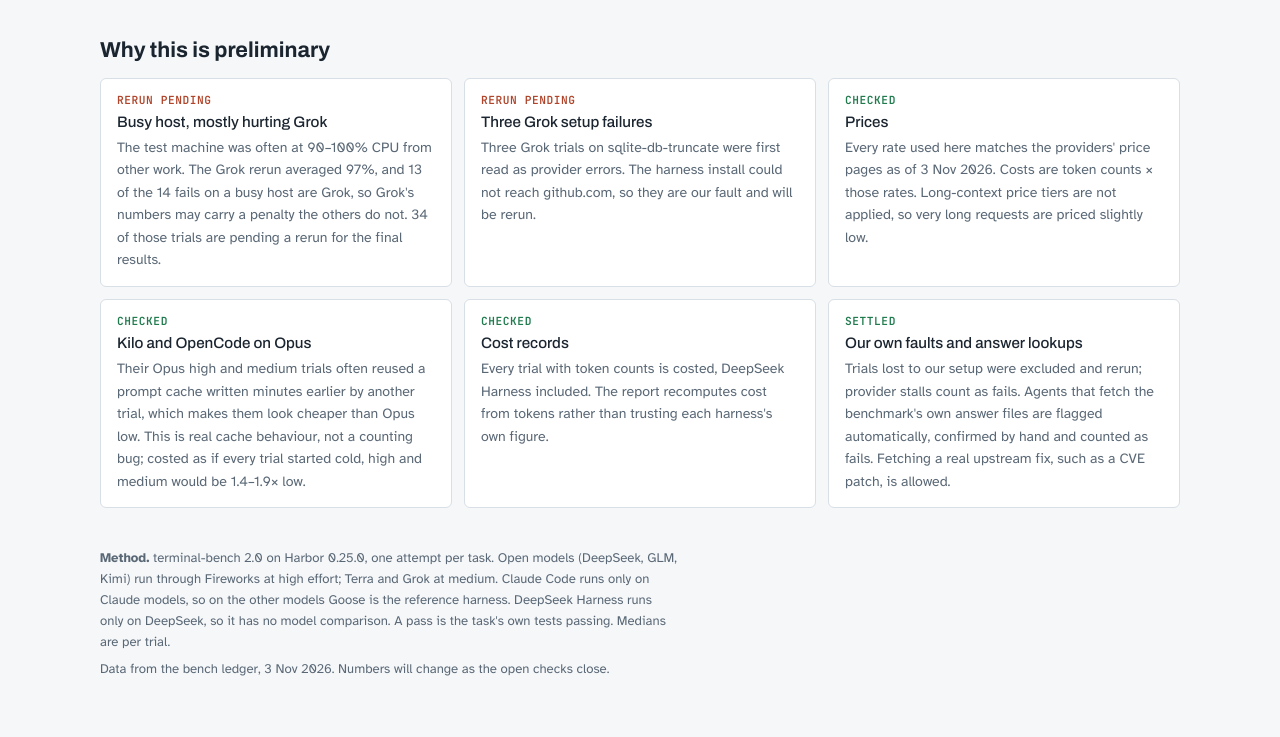
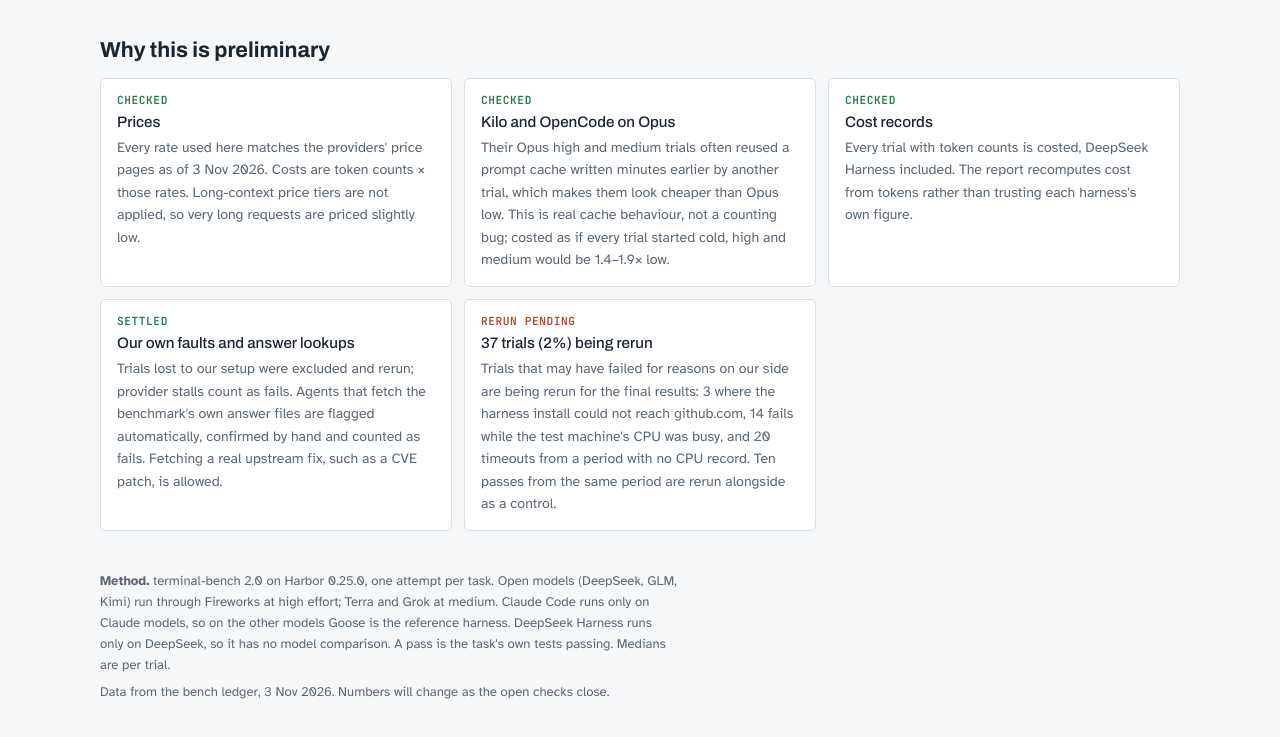
Before and after one commit to leon3536/eng-test-bench, a plain HTML site: page docs/report.html in a window 1280 px wide. Shown: the part 2635-3372 px from the top of the page. Drawn offline with Linux system fonts and the light colour scheme.

Commit message:
Report: fold the busy-host and setup-failure notes into one reruns note
Co-Authored-By: Claude Opus 5.5 <noreply@anthropic.com>

```diff
--- a/docs/report.html
+++ b/docs/report.html
@@ -160,12 +160,11 @@ footer { font-size: 0.82rem; color: var(--muted); display: grid; gap: 6px; max-w
   <section>
     <h2>Why this is preliminary</h2>
     <div class="caveats">
-      <div class="caveat"><span class="tag open">Rerun pending</span><h3>Busy host, mostly hurting Grok</h3><p>The test machine was often at 90–100% CPU from other work. The Grok rerun averaged 97%, and 13 of the 14 fails on a busy host are Grok, so Grok's numbers may carry a penalty the others do not. 34 of those trials are pending a rerun for the final results.</p></div>
-      <div class="caveat"><span class="tag open">Rerun pending</span><h3>Three Grok setup failures</h3><p>Three Grok trials on sqlite-db-truncate were first read as provider errors. The harness install could not reach github.com, so they are our fault and will be rerun.</p></div>
       <div class="caveat"><span class="tag done">Checked</span><h3>Prices</h3><p>Every rate used here matches the providers' price pages as of 3 Nov 2026. Costs are token counts × those rates. Long-context price tiers are not applied, so very long requests are priced slightly low.</p></div>
       <div class="caveat"><span class="tag done">Checked</span><h3>Kilo and OpenCode on Opus</h3><p>Their Opus high and medium trials often reused a prompt cache written minutes earlier by another trial, which makes them look cheaper than Opus low. This is real cache behaviour, not a counting bug; costed as if every trial started cold, high and medium would be 1.4–1.9× low.</p></div>
       <div class="caveat"><span class="tag done">Checked</span><h3>Cost records</h3><p>Every trial with token counts is costed, DeepSeek Harness included. The report recomputes cost from tokens rather than trusting each harness's own figure.</p></div>
       <div class="caveat"><span class="tag done">Settled</span><h3>Our own faults and answer lookups</h3><p>Trials lost to our setup were excluded and rerun; provider stalls count as fails. Agents that fetch the benchmark's own answer files are flagged automatically, confirmed by hand and counted as fails. Fetching a real upstream fix, such as a CVE patch, is allowed.</p></div>
+      <div class="caveat"><span class="tag open">Rerun pending</span><h3>37 trials (2%) being rerun</h3><p>Trials that may have failed for reasons on our side are being rerun for the final results: 3 where the harness install could not reach github.com, 14 fails while the test machine's CPU was busy, and 20 timeouts from a period with no CPU record. Ten passes from the same period are rerun alongside as a control.</p></div>
     </div>
   </section>
 
```
